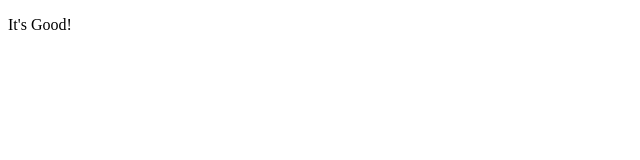
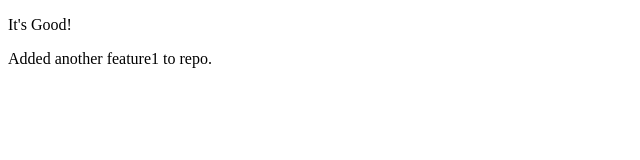
Before and after one commit to krishan-web/LocalRepo, a plain HTML site: page Git_repository/LocalRepo/index.html in a window 1280 px wide. Shown: the whole page, without its empty margins (0-640 px from the left). Drawn offline with Linux system fonts and the light colour scheme.

Commit message:
Add a new feature1

```diff
--- a/Git_repository/LocalRepo/index.html
+++ b/Git_repository/LocalRepo/index.html
@@ -7,5 +7,6 @@
 </head>
 <body>
     <p>It's Good!</p>
+    <p>Added another feature1 to repo.</p>
 </body>
 </html>
```
Also changed, not shown: 1 other file.
